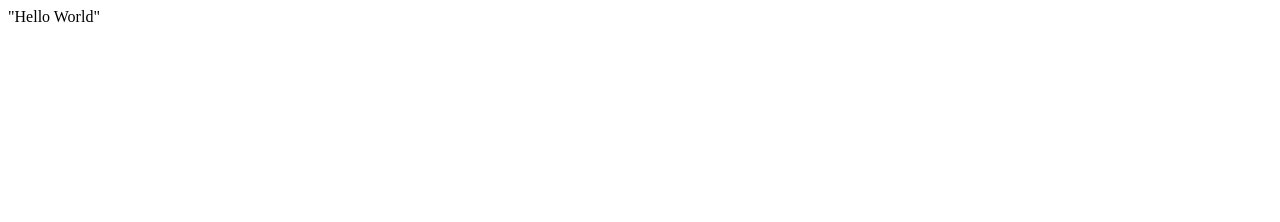
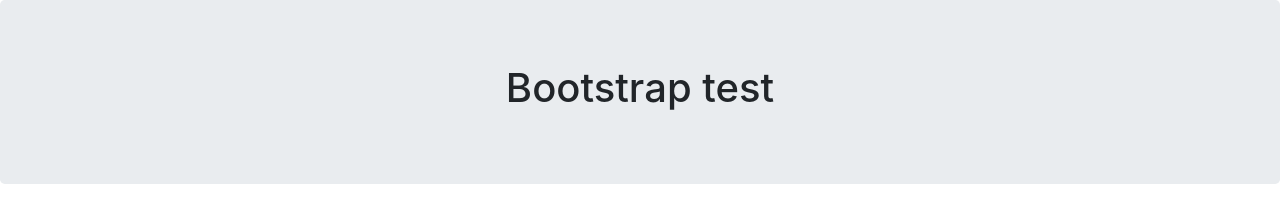
Before and after one commit to sidvitriolic/sidvitriolic.github.io, a plain HTML site: page index.html in a window 1280 px wide. Drawn offline with nearby package versions, Linux system fonts and the light colour scheme.

Commit message:
Testing bootstrap

```diff
--- a/index.html
+++ b/index.html
@@ -1 +1,6 @@
-"Hello World"
+<link rel="stylesheet" href="https://maxcdn.bootstrapcdn.com/bootstrap/4.0.0/css/bootstrap.min.css" integrity="sha384-Gn5384xqQ1aoWXA+058RXPxPg6fy4IWvTNh0E263XmFcJlSAwiGgFAW/dAiS6JXm" crossorigin="anonymous">
+
+<div class="jumbotron text-center">
+    <h1>Bootstrap test</h1>
+
+</div>
```
